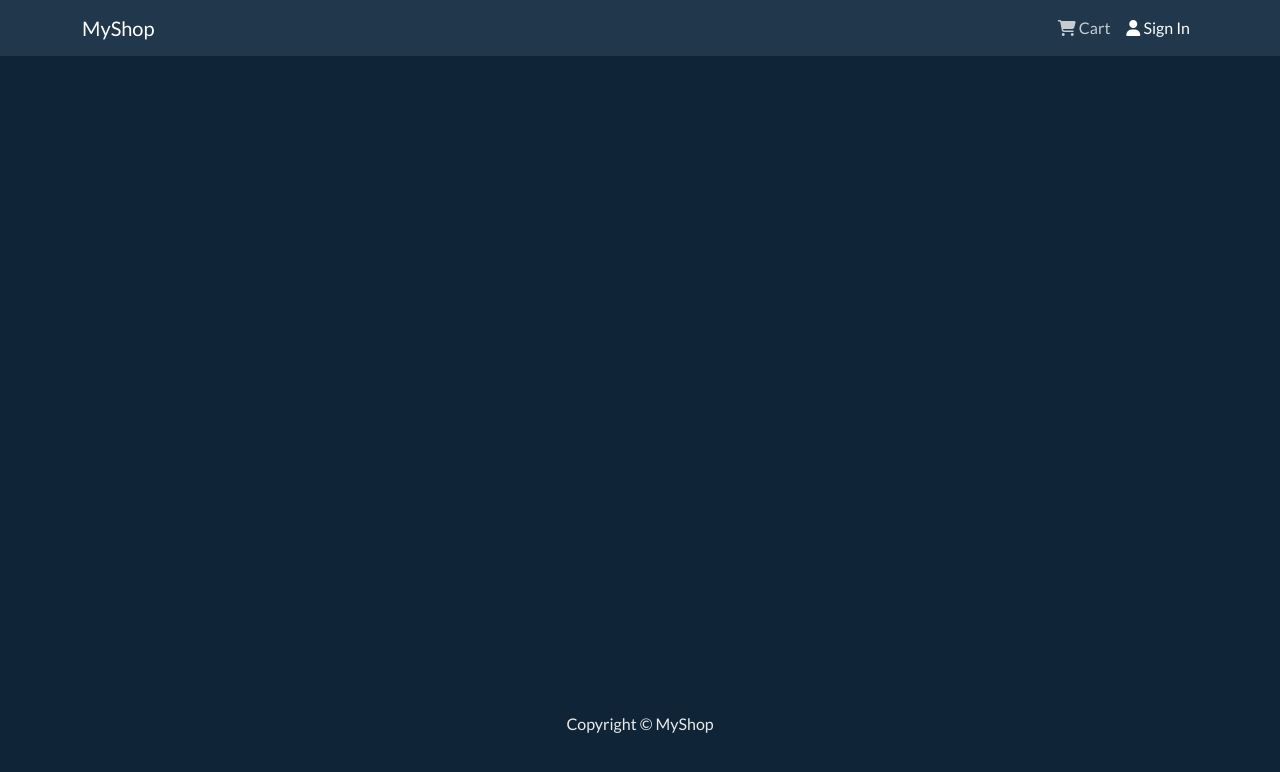
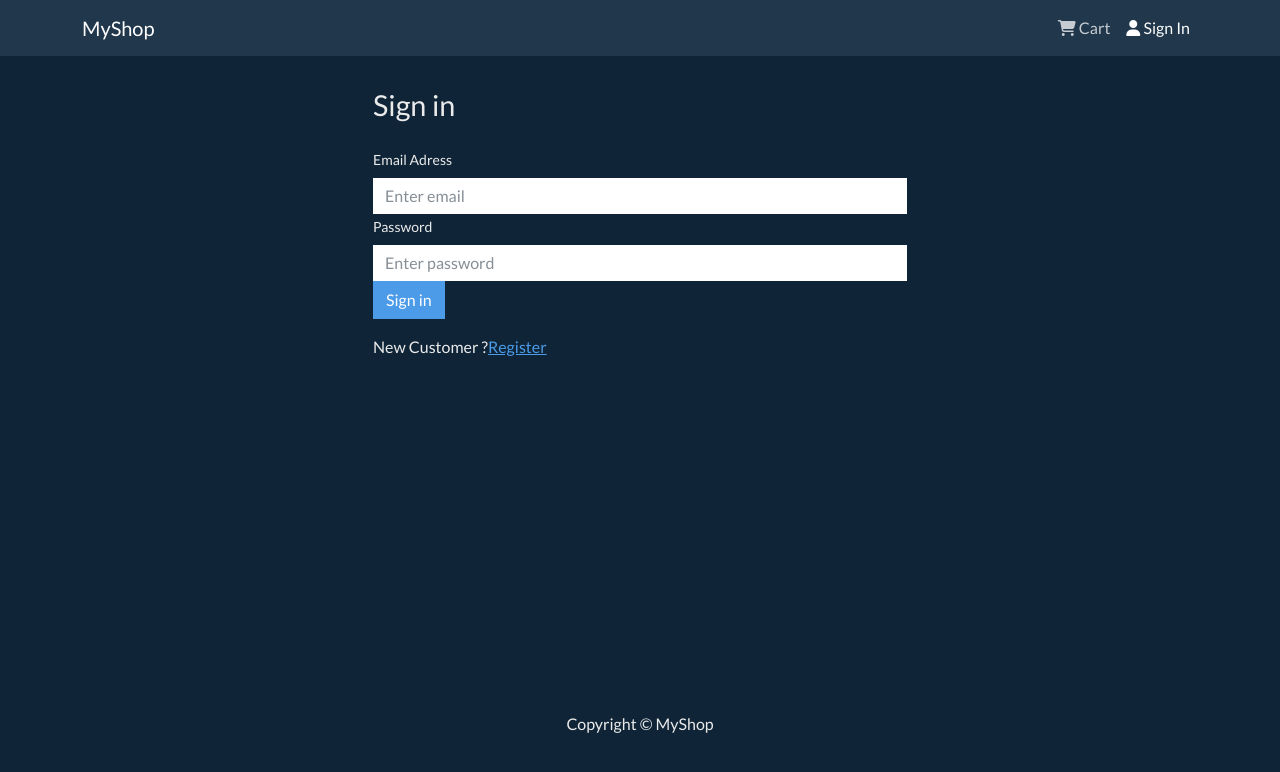
Before and after one commit to MSamardzija/eCommerce_v1, a React (Create React App) app in the folder frontend/: page /login in a window 1280 px wide. Shown: the top 772 px of the page. Built offline with nearby package versions, Linux system fonts and the light colour scheme.

Commit message:
User login screen & Functionality

```diff
--- a/frontend/src/App.js
+++ b/frontend/src/App.js
@@ -6,6 +6,7 @@
 import HomeScreen from './screens/HomeScreen'
 import ProductScreen from './screens/ProductScreen'
 import CartScreen from './screens/CartScreen'
+import LoginScreen from './screens/LoginScreen'
 
 const App = () => {
   return (
@@ -14,10 +15,11 @@
       <main className='py-3'>
         <Container>
           <Routes>
-            <Route path='/' element={<HomeScreen />} exact />
+            <Route path='/login' element={<LoginScreen />} />
             <Route path='/product/:id' element={<ProductScreen />} />
             {/* <Route path='/cart' element={<CartScreen />} /> */}
             <Route path='/cart/:id?' element={<CartScreen />} />
+            <Route path='/' element={<HomeScreen />} exact />
           </Routes>
         </Container>
       </main>
--- /dev/null
+++ b/frontend/src/components/FormContainer.js
@@ -0,0 +1,16 @@
+import React from 'react'
+import { Container, Row, Col } from 'react-bootstrap'
+
+const FormContainer = ({ children }) => {
+  return (
+    <Container>
+      <Row className='justify-content-md-center'>
+        <Col xs={12} md={6}>
+          {children}
+        </Col>
+      </Row>
+    </Container>
+  )
+}
+
+export default FormContainer
--- /dev/null
+++ b/frontend/src/screens/LoginScreen.js
@@ -0,0 +1,75 @@
+import React, { useState, useEffect } from 'react'
+import { Link, useNavigate, useLocation } from 'react-router-dom'
+import { Form, Button, Row, Col } from 'react-bootstrap'
+import { useDispatch, useSelector } from 'react-redux'
+import Message from '../components/Message'
+import Loader from '../components/Loader'
+import FormContainer from '../components/FormContainer'
+import { login } from '../actions/userActions'
+
+const LoginScreen = () => {
+  const navigate = useNavigate()
+  const location = useLocation()
+
+  const [email, setEmail] = useState('')
+  const [password, setPassword] = useState('')
+
+  const dispatch = useDispatch()
+  const userLogin = useSelector((state) => state.userLogin)
+  const { loading, error, userInfo } = userLogin
+
+  const redirect = location.search ? location.search.split('=')[1] : '/'
+
+  useEffect(() => {
+    if (userInfo) {
+      navigate(redirect)
+    }
+  }, [navigate, userInfo, redirect])
+
+  const submitHandler = (e) => {
+    e.preventDefault()
+    // DISPATCH LOGIN
+    dispatch(login(email, password))
+  }
+
+  return (
+    <FormContainer>
+      <h1>Sign in</h1>
+      {error && <Message varient='danger'>{error}</Message>}
+      {loading && <Loader />}
+      <Form onSubmit={submitHandler}>
+        <Form.Group controlId='email'>
+          <Form.Label>Email Adress</Form.Label>
+          <Form.Control
+            type='email'
+            placeholder='Enter email'
+            value={email}
+            onChange={(e) => setEmail(e.target.value)}
+          ></Form.Control>
+        </Form.Group>
+        <Form.Group controlId='password'>
+          <Form.Label>Password</Form.Label>
+          <Form.Control
+            type='password'
+            placeholder='Enter password'
+            value={password}
+            onChange={(e) => setPassword(e.target.value)}
+          ></Form.Control>
+        </Form.Group>
+        <Button type='submit' variant='primary'>
+          Sign in
+        </Button>
+      </Form>
+      <Row className='py-3'>
+        <Col>
+          New Customer ?
+          <Link to={redirect ? `/register?redirect=${redirect}` : `/register`}>
+            Register
+          </Link>
+        </Col>
+      </Row>
+    </FormContainer>
+  )
+}
+
+export default LoginScreen
```
